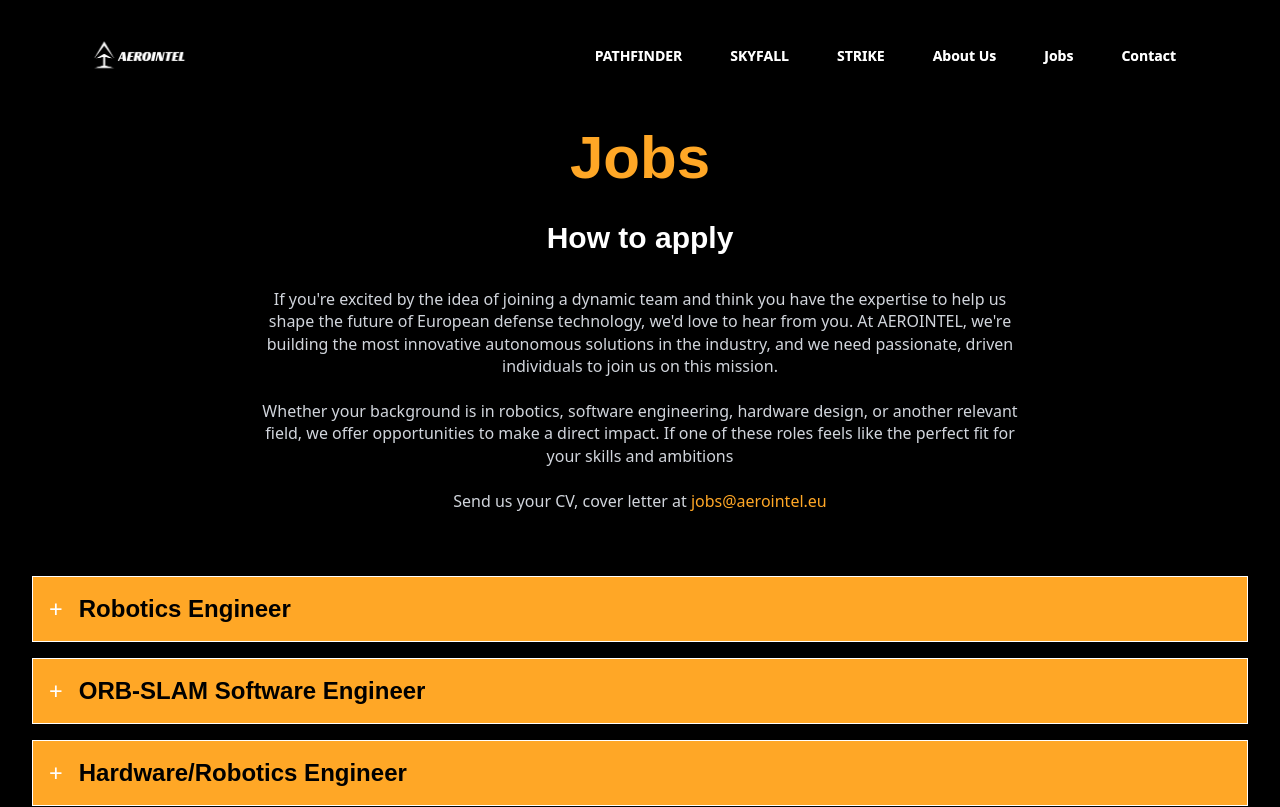
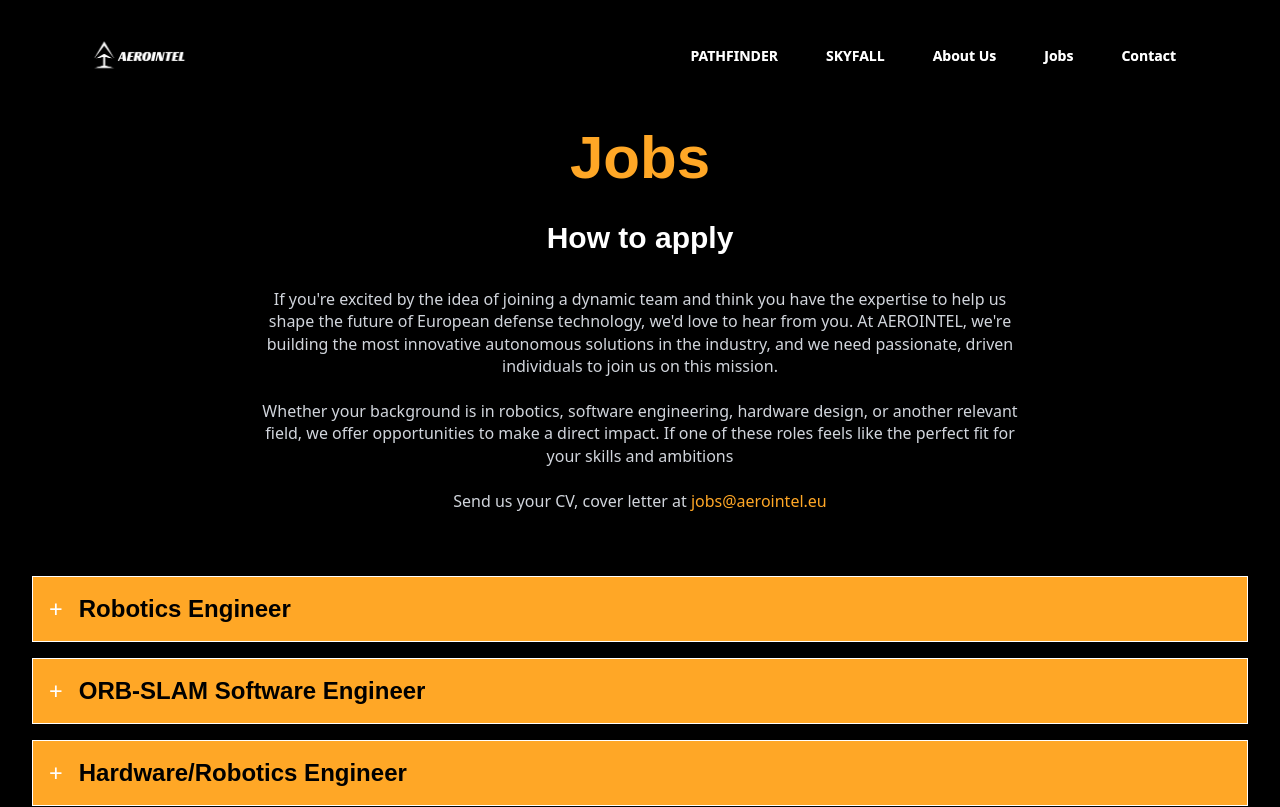
Before and after one commit to vichi06/aeroIntel, a Next.js app: page /careers in a window 1280 px wide. Shown: the top 807 px of the page. Built offline with nearby package versions, Linux system fonts and the light colour scheme.

Commit message:
chore: comment out 'STRIKE' link in Footer and Navbar components

```diff
--- a/src/components/Footer.tsx
+++ b/src/components/Footer.tsx
@@ -6,7 +6,7 @@
   const navLinks = [
     { href: "/", label: "PATHFINDER" },
     { href: "/skyfall", label: "SKYFALL" },
-    { href: "/strike", label: "STRIKE" },
+    // { href: "/strike", label: "STRIKE" },
     { href: "/about-us", label: "About Us" },
     { href: "/careers", label: "Jobs" },
     { href: "/contact", label: "Contact" },
--- a/src/components/Navbar.tsx
+++ b/src/components/Navbar.tsx
@@ -40,7 +40,7 @@
   const navLinks = [
     { href: "/", label: "PATHFINDER" },
     { href: "/skyfall", label: "SKYFALL" },
-    { href: "/strike", label: "STRIKE" },
+    // { href: "/strike", label: "STRIKE" },
     { href: "/about-us", label: "About Us" },
     { href: "/careers", label: "Jobs" },
     { href: "/contact", label: "Contact" },
```
